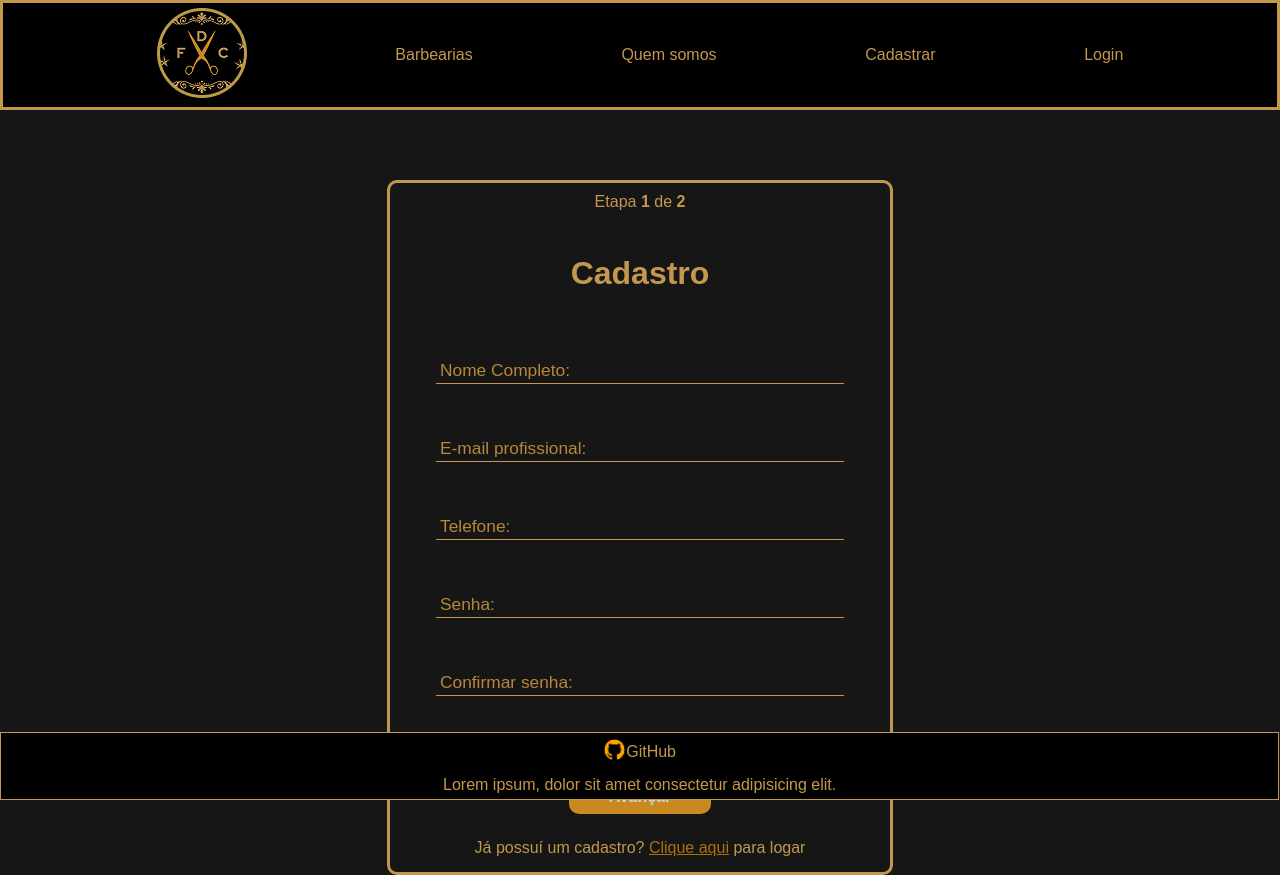
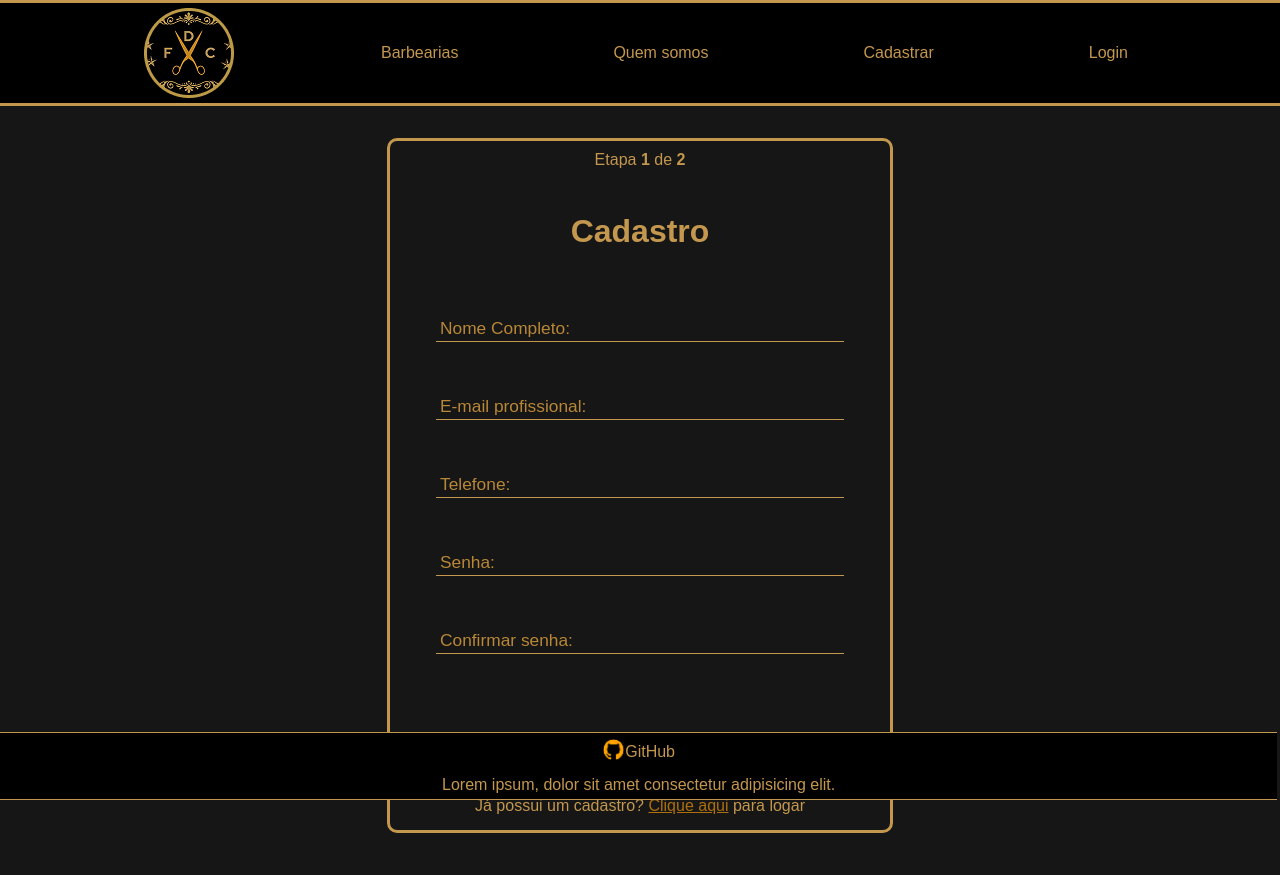
Before and after one commit to caio987/fabrica-do-corte, a PHP site: page /html/barbeiro.html in a window 1280 px wide. After the commit the page ends 833 px from the top, so only its background shows below. Run offline with PHP 8.4, Linux system fonts and the light colour scheme; some libraries are stand-ins or nearby versions.

Commit message:
Mudanças front (header/footer) + margin do login

```diff
--- a/html/barbeiro.html
+++ b/html/barbeiro.html
@@ -67,10 +67,10 @@
                 </div>
 
                 <div class="invisivel" id="etapa2">
-                    <input style="" placeholder="Nome do Estabelecimento:" class="caixaInput" type="text"
+                    <input placeholder="Nome do Estabelecimento:" class="caixaInput" type="text"
                         name="nome_estabelecimento" id="nome_estabelecimento">
 
-                    <input style="" placeholder="Localização:" type="text" class="caixaInput" name="localizacao"
+                    <input placeholder="Localização:" type="text" class="caixaInput" name="localizacao"
                         id="localizacao"><br>
                     <!-- </div> -->
 
@@ -102,7 +102,7 @@
                     <button id="botao3" style="display: none;" type="button" onclick="voltar()">Voltar</button>
                     <button id="botao2" style="display: none;" type="submit">Enviar</button>
                 </div>
-                <p>Já possuí um cadastro? <a href="login.html">Clique aqui</a> para logar</p>
+                <p>Já possui um cadastro? <a href="login.html">Clique aqui</a> para logar</p>
             </fieldset>
         </form>
     </main>
--- a/html/cliente.html
+++ b/html/cliente.html
@@ -36,7 +36,7 @@
                 <button type="submit" name='submit' id="submit">Cadastrar</button>
 
 
-                <p>Já possuí um cadastro? <a href="login.html">Clique aqui</a> para logar</p>
+                <p>Já possui um cadastro? <a href="login.html">Clique aqui</a> para logar</p>
             </fieldset>
         </form>
 
--- a/html/login.html
+++ b/html/login.html
@@ -29,7 +29,7 @@
                 <input type="password" name="senha" placeholder="Senha:" required><br><br>
 
                 <button type="submit" value="Entrar">Entrar</button>
-                <p>Não possuí uma conta? <a href="escolherCadastro.html">Clique aqui</a> para se cadastrar</p>
+                <p>Não possui uma conta? <a href="escolherCadastro.html">Clique aqui</a> para se cadastrar</p>
             </fieldset>
         </form>
     </main>
--- a/html/resultado.html
+++ b/html/resultado.html
@@ -1,5 +1,5 @@
 <!DOCTYPE html>
-<html lang="en">
+<html lang="pt-br">
 
 <head>
     <meta charset="UTF-8">
--- a/style.css
+++ b/style.css
@@ -14,7 +14,8 @@ body {
 header,
 footer {
     background-color: black;
-    border: solid #C4974F;
+    border-top: solid #C4974F;
+    border-bottom: solid #C4974F;
     padding: 5px;
     text-align: center;
 }
@@ -31,6 +32,28 @@ header nav .logoMobile,
 header nav .mobileMenu,
 header .navMobile {
     display: none;
+}
+
+header nav .navNormal a:has(img){
+    display: flex;
+    height: fit-content;
+    border-radius: 50%;
+    outline: 1px solid transparent;
+}
+header nav .navNormal a:has(img):focus-within{
+    outline: 1px solid #daa248;
+}
+
+header a:not(a:has(img)){
+    padding: 8px;
+    outline: 1px solid transparent;
+    border-radius: 12px;
+}
+header a:not(a:has(img)):hover,
+header a:not(a:has(img)):focus-within{
+    padding: 8px;
+    outline: 1px solid #daa248;
+    background-color: #1b1b1b;
 }
 
 header a,
@@ -56,6 +79,8 @@ main .link:hover {
 
 footer {
     border: 1px solid #C4974F;
+    border-left: 0;
+    border-right: 0;
 }
 
 footer img {
@@ -370,7 +395,7 @@ main #caixa {
     text-align: center;
     min-width: 300px;
     max-width: 425px;
-    margin: 70px auto 0;
+    margin: 32px auto 0;
     border: solid #C4974F;
     border-radius: 10px;
 }
```
